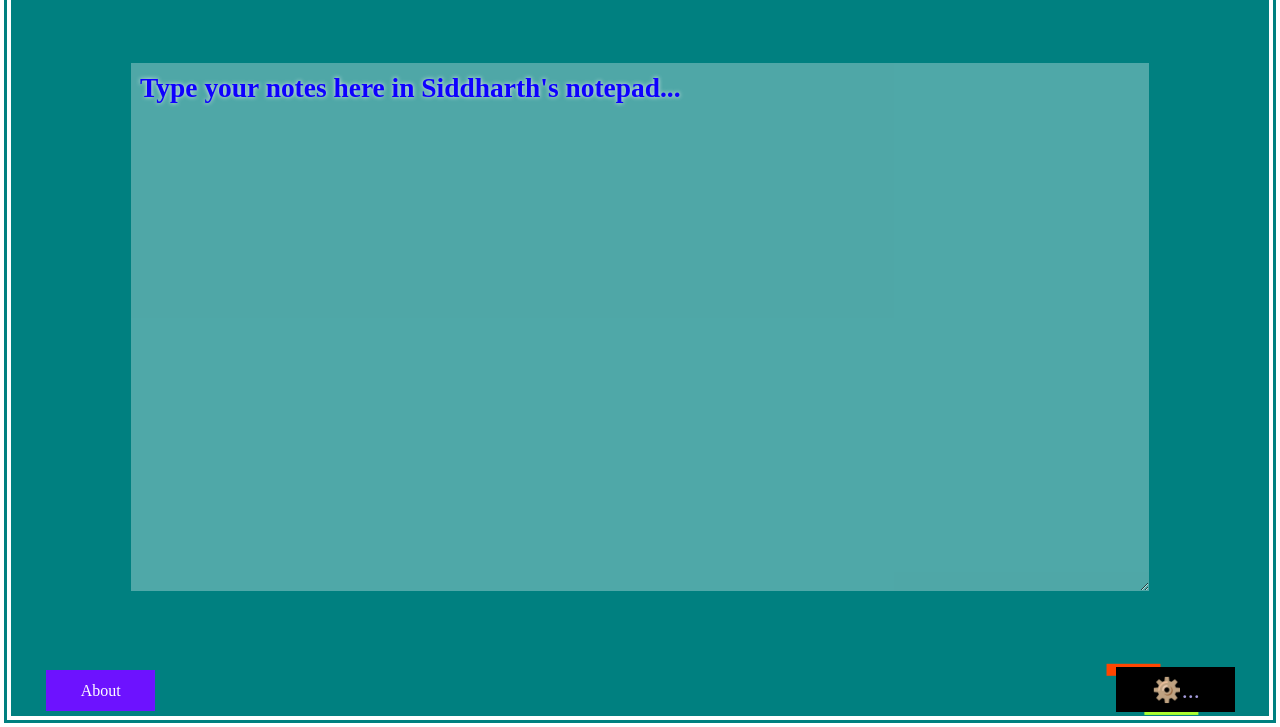
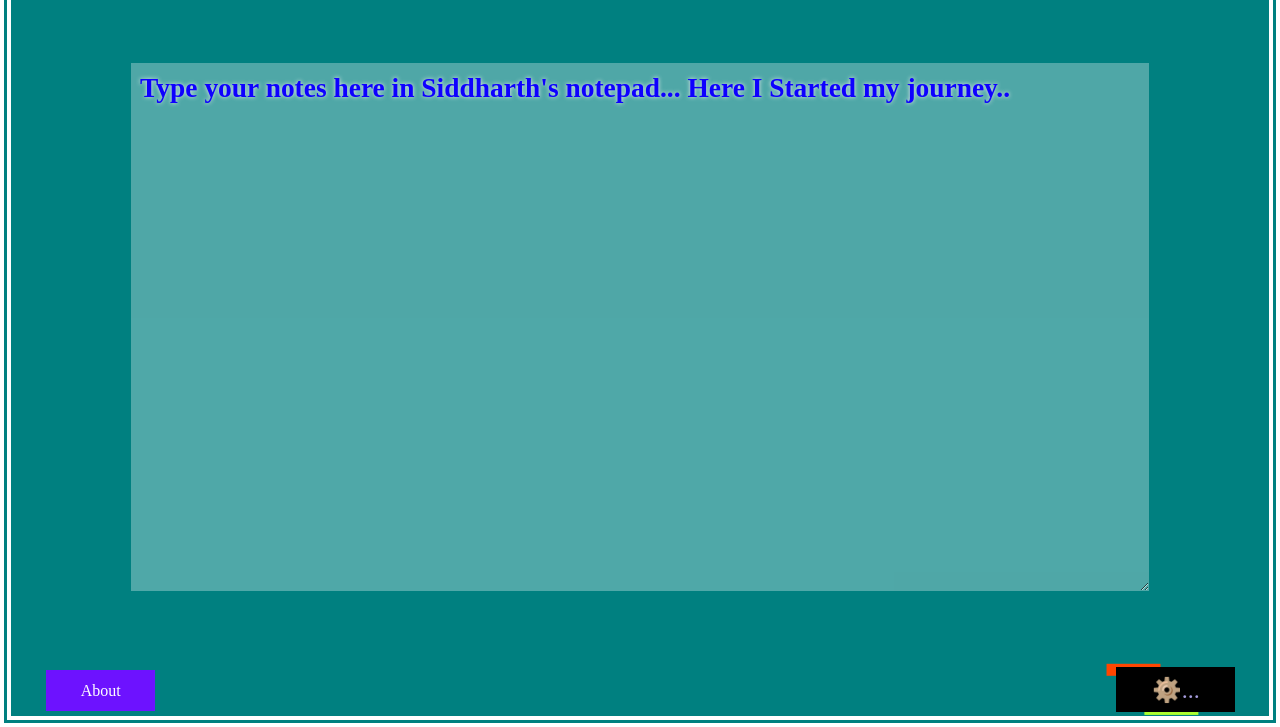
Before and after one commit to Siddharth-hero-1/Siddharth_Notepad1, a plain HTML site: page index.html in a window 1280 px wide. Shown: the part 73-800 px from the top of the page. Drawn offline with Linux system fonts and the light colour scheme.

Commit message:
Update index.html

```diff
--- a/index.html
+++ b/index.html
@@ -563,7 +563,7 @@
   </h1>
 
 
-  <textarea name="" id="note" rows="8" cols="40" placeholder="Type your notes here in Siddharth's notepad..."></textarea>
+  <textarea name="" id="note" rows="8" cols="40" placeholder="Type your notes here in Siddharth's notepad... Here I Started my journey.."></textarea>
 
 
   <div id="tools">
```
